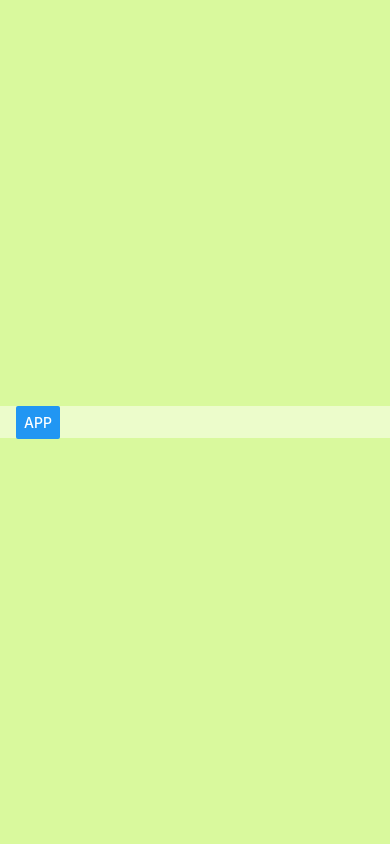
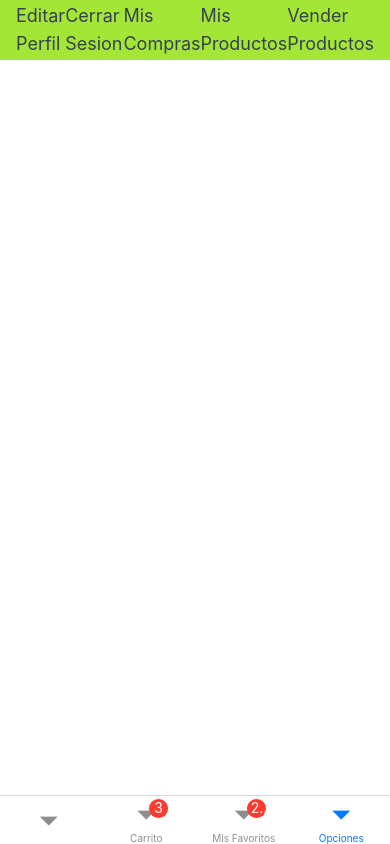
Before and after one commit to Jcamilohz/Software5_SamuelMolinaJuanHernandez, a React Native app: screen /profile in a window 390 px wide. Built offline with nearby package versions, Linux system fonts and the light colour scheme.

Commit message:
Modificación App.jsx,package.json - Se agregaron los archivos Navegation,CartScreen,FavoriteScreen,ProfileScreen

```diff
--- a/App.tsx
+++ b/App.tsx
@@ -1,14 +1,10 @@
 import React from 'react';
-import { SafeAreaView, View, Image, TextInput, Text, Button } from 'react-native';
-import styles from './src/styles/styles';
+import Navigation from './Navigation';
 
 function App(): React.JSX.Element {
   return (
-    <SafeAreaView style={styles.container}>
-      <View style={styles.header2}>
-         <Button title='App'/>
-      </View>
-    </SafeAreaView>
+    <Navigation />
+
   );
 }
 
--- /dev/null
+++ b/Navigation.js
@@ -0,0 +1,36 @@
+import React from "react";
+import {createBottomTabNavigator} from "@react-navigation/bottom-tabs";
+import { NavigationContainer } from "@react-navigation/native";
+
+
+
+import Home from "./src/iu/Home";
+import CartScreen from "./src/iu/CartScreen";
+import FavortiteScreen from "./src/iu/FavoritesScreen";
+import ProfileScreen from "./src/iu/ProfileScreen";
+
+const Tab = createBottomTabNavigator();
+
+
+function MainTab(){
+    return(
+        <Tab.Navigator initialRouteName="home" >
+            <Tab.Screen name="home" component={Home} options={{ tabBarLabel:"", headerShown:false}}/>
+            <Tab.Screen name="cart" component={CartScreen} options={{tabBarBadge: 3, tabBarLabel:"Carrito", headerShown:false}}/>
+            <Tab.Screen name="favorites" component={FavortiteScreen} options={{tabBarBadge: 20 , tabBarLabel:"Mis Favoritos",headerShown:false}}/>
+            <Tab.Screen name="profile" component={ProfileScreen}  options={{tabBarLabel:"Opciones",headerShown:false}}/>
+        </Tab.Navigator>
+    );
+}
+
+
+
+const Navigation = () => {
+    return(
+        <NavigationContainer>
+            <MainTab/>
+        </NavigationContainer>
+    );
+}
+
+export default Navigation;
--- a/package.json
+++ b/package.json
@@ -10,11 +10,10 @@
     "test": "jest"
   },
   "dependencies": {
+    "@react-navigation/bottom-tabs": "^6.6.1",
     "@react-navigation/native": "^6.1.18",
-    "@react-navigation/stack": "^6.4.1",
     "react": "18.2.0",
     "react-native": "0.74.5",
-    "react-native-gesture-handler": "^2.18.1",
     "react-native-safe-area-context": "^4.10.9",
     "react-native-screens": "^3.34.0",
     "twrnc": "^4.5.0"
--- /dev/null
+++ b/src/iu/CartScreen.js
@@ -0,0 +1,15 @@
+import React from "react";
+import { SafeAreaView, View,Text } from 'react-native';
+import styles from '../styles/styles';
+
+const CartScreen=()=>{
+    return(
+        <SafeAreaView style={styles.mainBackground}>
+            <View style={styles.header}>
+                <Text style={styles.text}>Carrito de compra</Text>
+            </View>
+        </SafeAreaView>
+    );
+}
+
+export default CartScreen;
--- /dev/null
+++ b/src/iu/FavoritesScreen.js
@@ -0,0 +1,15 @@
+import React from "react";
+import { SafeAreaView, View,Text } from 'react-native';
+import styles from '../styles/styles';
+
+const FavoritesScreen=()=>{
+    return(
+        <SafeAreaView style={styles.mainBackground}>
+            <View style={styles.header}>
+                <Text style={styles.text}>Favoritos</Text>
+            </View>
+        </SafeAreaView>
+    );
+}
+
+export default FavoritesScreen;
--- /dev/null
+++ b/src/iu/ProfileScreen.js
@@ -0,0 +1,20 @@
+import React from "react";
+import { SafeAreaView, View,Text } from 'react-native';
+import styles from '../styles/styles';
+
+const ProfileScreen=()=>{
+    return(
+        <SafeAreaView style={styles.mainBackground}>
+            <View style={styles.header}>
+                <Text style={styles.text}>Editar Perfil</Text>
+                <Text style={styles.text}>Cerrar Sesion</Text>
+                <Text style={styles.text}>Mis Compras</Text>
+                <Text style={styles.text}>Mis Productos</Text>
+                <Text style={styles.text}>Vender Productos</Text>
+
+            </View>
+        </SafeAreaView>
+    );
+}
+
+export default ProfileScreen;
```
Also changed, not shown: 1 other file (tests, documents, lock files or other folders).
